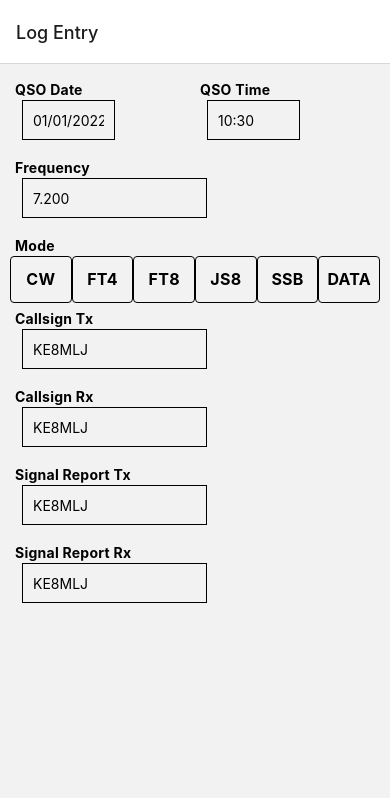
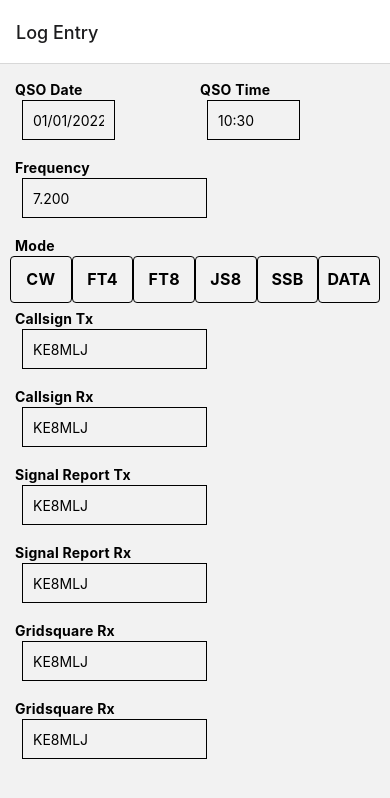
Before and after one commit to Yelk11/Logster, a React Native app: screen / in a window 390 px wide. Shown: the top 798 px of the page. Built offline with nearby package versions, Linux system fonts and the light colour scheme; what realm would draw is missing.

Commit message:
updated entry screen

```diff
--- a/src/screens/EditLogEntryScreen.js
+++ b/src/screens/EditLogEntryScreen.js
@@ -125,6 +125,25 @@ const EditLogEntry = ({ navigation, route }) => {
                 placeholder="KE8MLJ"
             />
 
+            <Text style={styles.title}>Gridsquare Rx</Text>
+            <TextInput
+                style={styles.input_half}
+                onChangeText={onChangeRST_rcvd}
+                value={rst_rcvd}
+                maxLength={3}
+                keyboardType='numeric'
+                placeholder="KE8MLJ"
+            />
+            <Text style={styles.title}>Gridsquare Rx</Text>
+            <TextInput
+                style={styles.input_half}
+                onChangeText={onChangeRST_rcvd}
+                value={rst_rcvd}
+                maxLength={3}
+                keyboardType='numeric'
+                placeholder="KE8MLJ"
+            />
+
         </SafeAreaView>
     );
 }
```
